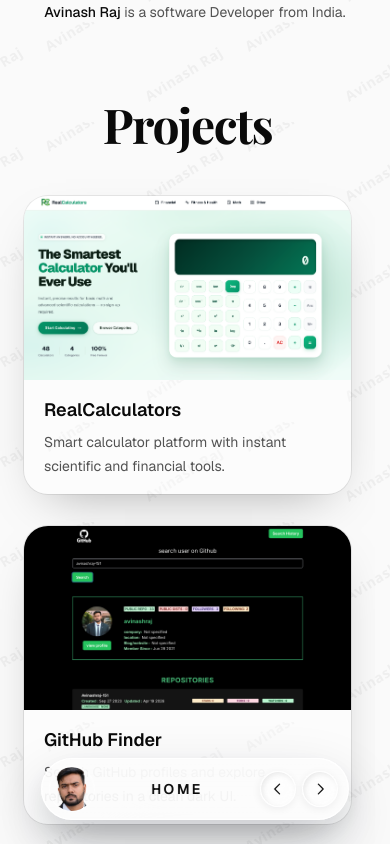
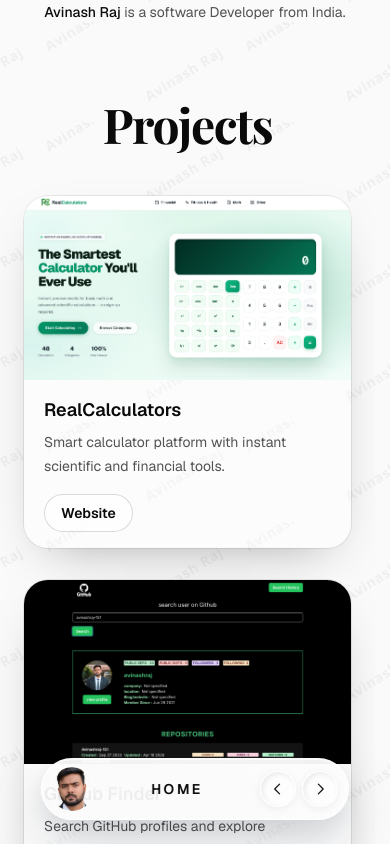
Before and after one commit to avinashraj-151/portfolio, a Next.js app: page /projects in a window 390 px wide. Built offline with nearby package versions, Linux system fonts and the light colour scheme; no server answers.

Commit message:
feat: add mobile-specific project link buttons and update desktop overlay visibility

```diff
--- a/app/projects/page.js
+++ b/app/projects/page.js
@@ -63,7 +63,7 @@
                   className="h-full w-full object-cover object-top transition-transform duration-500 group-hover:scale-[1.03]"
                 />
 
-                <div className="absolute inset-0 flex items-center justify-center gap-3 bg-neutral-950/45 opacity-0 backdrop-blur-[2px] transition-opacity duration-300 group-hover:opacity-100 group-focus-within:opacity-100 sm:gap-4">
+                <div className="absolute inset-0 hidden items-center justify-center gap-3 bg-neutral-950/45 opacity-0 backdrop-blur-[2px] transition-opacity duration-300 group-hover:opacity-100 group-focus-within:opacity-100 sm:flex sm:gap-4">
                   <a
                     href={project.website}
                     target="_blank"
@@ -92,6 +92,27 @@
                 <p className="mt-1.5 text-sm leading-6 text-neutral-600">
                   {project.description}
                 </p>
+
+                <div className="mt-4 flex flex-wrap gap-2.5 sm:hidden">
+                  <a
+                    href={project.website}
+                    target="_blank"
+                    rel="noopener noreferrer"
+                    className="rounded-full border border-neutral-950/15 bg-white/70 px-4 py-2 text-sm font-semibold text-neutral-950 transition-colors active:bg-white"
+                  >
+                    Website
+                  </a>
+                  {project.github && (
+                    <a
+                      href={project.github}
+                      target="_blank"
+                      rel="noopener noreferrer"
+                      className="rounded-full border border-neutral-950/15 bg-neutral-950 px-4 py-2 text-sm font-semibold text-white transition-colors active:bg-neutral-800"
+                    >
+                      GitHub
+                    </a>
+                  )}
+                </div>
               </div>
             </article>
           </li>
```
